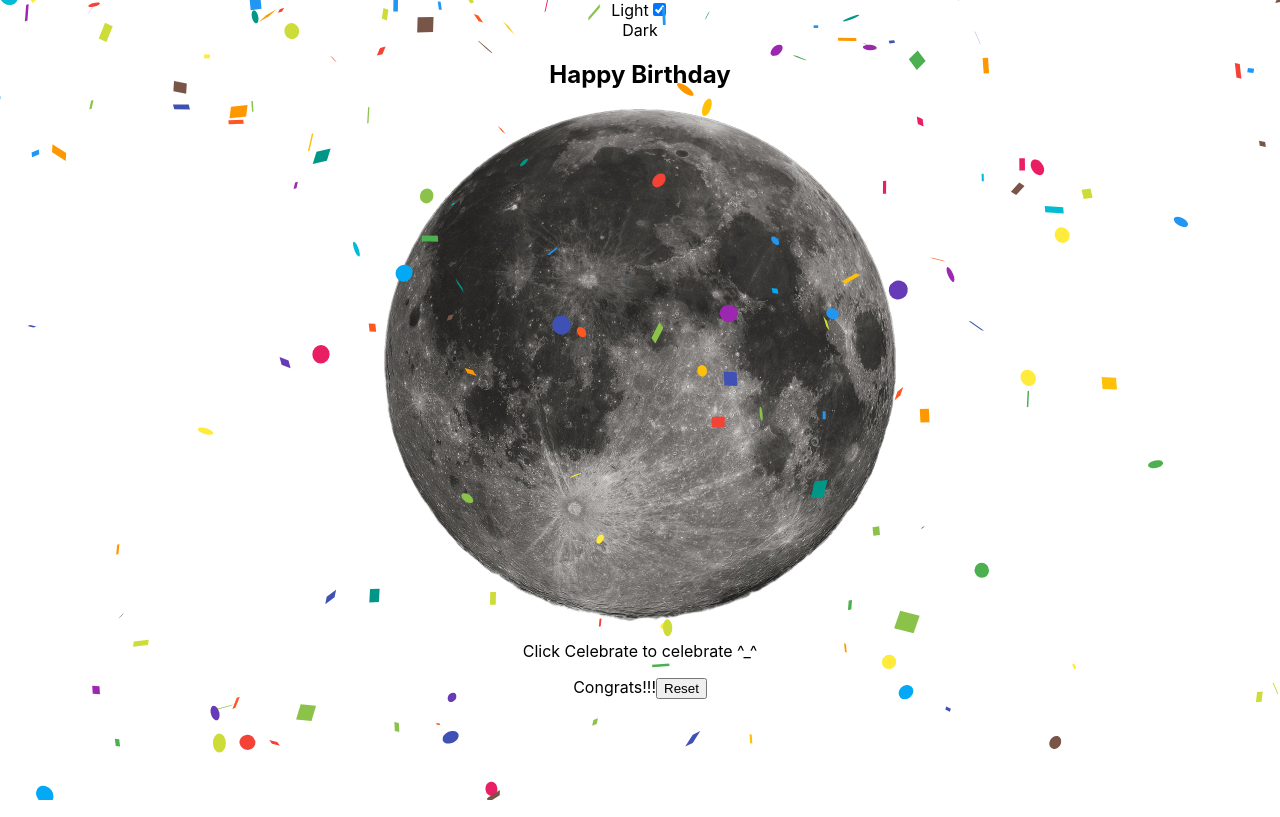
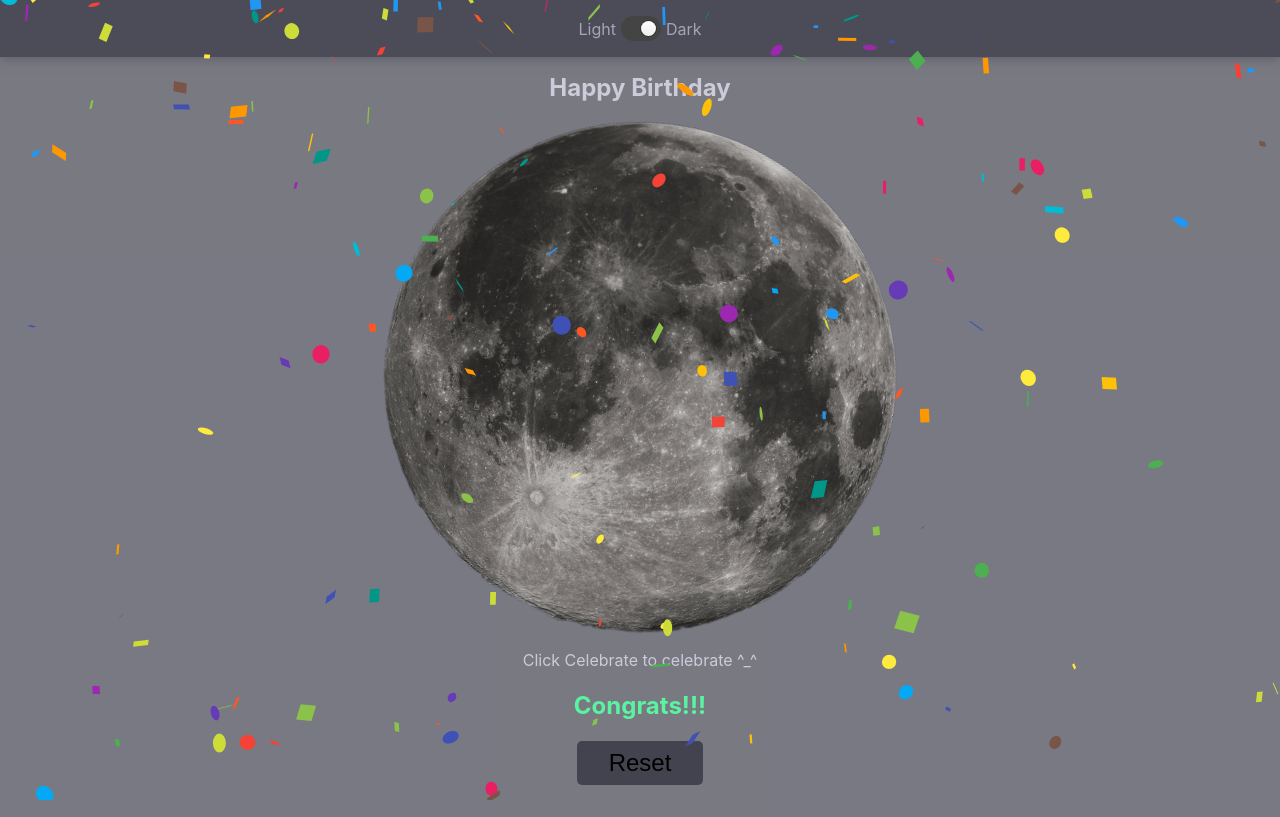
Before and after one commit to aabozaid0094/moon, a React (Create React App) app: page / in a window 1280 px wide. Built offline with nearby package versions, Linux system fonts and the light colour scheme.

Commit message:
Replace default styles with relevant styles of each added component

```diff
--- a/src/App.css
+++ b/src/App.css
@@ -1,34 +1,155 @@
+:root {
+    --light-color: rgba(224, 224, 240, 0.8);
+    --lighter-color: rgba(224, 224, 240, 0.6);
+    --dark-color: rgba(32, 32, 48, 0.6);
+    --darker-color: rgba(32, 32, 48, 0.8);
+}
 .App {
+    display: flex;
+    flex-direction: column;
+    align-items: stretch;
+    height: 100vh;
+}
+.light-schema {
+    background-color: var(--light-color);
+    color: var(--dark-color);
+}
+.dark-schema {
+    background-color: var(--dark-color);
+    color: var(--light-color);
+}
+.lighter-schema {
+    background-color: var(--lighter-color);
+    color: var(--darker-color);
+}
+.darker-schema {
+    background-color: var(--darker-color);
+    color: var(--lighter-color);
+}
+.light-bg {
+    background-color: var(--light-color);
+}
+.lighter-bg {
+    background-color: var(--lighter-color);
+}
+.dark-bg {
+    background-color: var(--dark-color);
+}
+.darker-bg {
+    background-color: var(--darker-color);
+}
+.light-color {
+    color: var(--light-color);
+}
+.lighter-color {
+    color: var(--lighter-color);
+}
+.dark-color {
+    color: var(--dark-color);
+}
+.darker-color {
+    color: var(--darker-color);
+}
+header {
+    padding: 1rem;
     text-align: center;
+    box-shadow: 0 2px 10px 0 rgba(128, 128, 144, 0.5);
 }
-
-.App-logo {
-  height: 40vmin;
-  pointer-events: none;
+.color-schema-switch {
+    display: inline-flex;
+    align-items: center;
+    justify-content: center;
+    gap: 5px;
+    cursor: pointer;
 }
-
-@media (prefers-reduced-motion: no-preference) {
-  .App-logo {
-    animation: App-logo-spin infinite 20s linear;
+.toggle-checkbox {
+    position: absolute;
+    visibility: hidden;
 }
+.toggle-switch {
+    display: inline-block;
+    background: #ccc;
+    border-radius: 16px;
+    width: 40px;
+    height: 25px;
+    position: relative;
+    vertical-align: middle;
+    transition: background 0.25s;
 }
-
-.App-header {
-  background-color: #282c34;
-  min-height: 100vh;
+.toggle-switch:before,
+.toggle-switch:after {
+    content: "";
+}
+.toggle-switch:before {
+    display: block;
+    background: linear-gradient(to bottom, #fff 0%, #eee 100%);
+    border-radius: 50%;
+    box-shadow: 0 0 0 1px rgba(0, 0, 0, 0.25);
+    width: 15px;
+    height: 15px;
+    position: absolute;
+    top: 5px;
+    left: 5px;
+    transition: left 0.25s;
+}
+.toggle:hover .toggle-switch:before {
+    background: linear-gradient(to bottom, #fff 0%, #fff 100%);
+    box-shadow: 0 0 0 1px rgba(0, 0, 0, 0.5);
+}
+.toggle-checkbox:checked + .toggle-switch {
+    background: #444;
+}
+.toggle-checkbox:checked + .toggle-switch:before {
+    left: 20px;
+}
+.hbd {
     display: flex;
     flex-direction: column;
     align-items: center;
     justify-content: center;
-  font-size: calc(10px + 2vmin);
-  color: white;
+    flex-grow: 1;
+    padding: 1rem;
+    text-align: center;
+}
+.hbd h2 {
+    margin-top: 0;
+}
+.hbd .moon-image {
+    max-width: 100%;
+}
+@media (prefers-reduced-motion: no-preference) {
+    .hbd .moon-image {
+      animation: infinite-spin infinite 120s linear;
+      -webkit-animation: infinite-spin infinite 120s linear;
+    }
+}
+.celebrate-congrats {
+    display: inline-block;
+    margin: 5px;
+    font-size: 1.5rem;
+    font-weight: 700;
+}
+.light-schema .celebrate-congrats {
+    color: #09a341;
+}
+.dark-schema .celebrate-congrats {
+    color: #59f3a1;
+}
+.celebrate-button,
+.reset-button {
+    margin: 1rem 0.5rem;
+    padding: 0.5rem 2rem;
+    font-size: 1.5rem;
+    border-width: 0;
+    border-radius: 5px;
+    cursor: pointer;
+    -webkit-border-radius: 5px;
+    -moz-border-radius: 5px;
+    -ms-border-radius: 5px;
+    -o-border-radius: 5px;
 }
 
-.App-link {
-  color: #61dafb;
-}
-
-@keyframes App-logo-spin {
+@keyframes infinite-spin {
     from {
       transform: rotate(0deg);
     }
```
Lines whose indentation alone changed are shown as unchanged.
